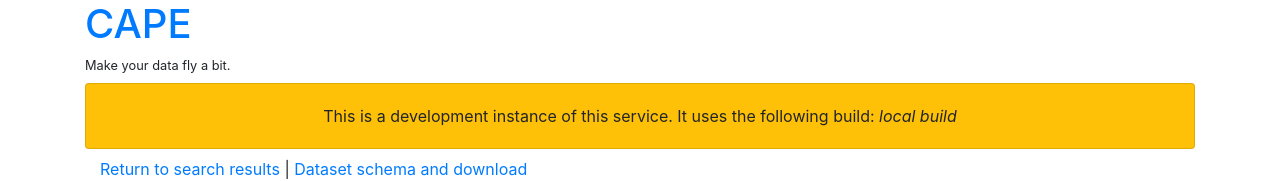
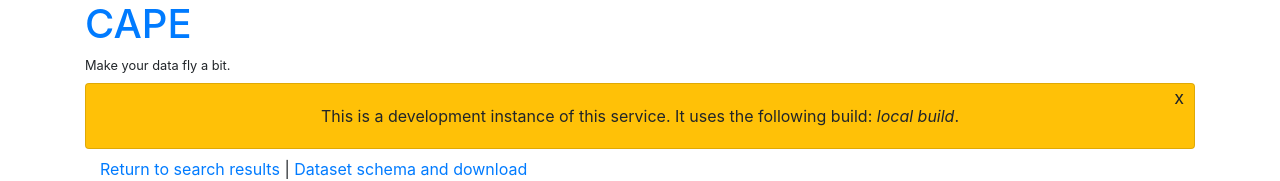
Before and after one commit to CAPE-js/cape-core, a Vue app: page / in a window 1280 px wide. Shown: the top 181 px of the page. Built offline with nearby package versions, Linux system fonts and the light colour scheme.

Commit message:
Warning dialog is closable.

```diff
--- a/src/components/NonProdWarning.vue
+++ b/src/components/NonProdWarning.vue
@@ -6,8 +6,13 @@
     <div class="col">
       <div class="card bg-warning my-2">
         <div class="card-body text-center">
-          This is a {{ environmentDescription }} instance of this service. It uses the following build: <em>{{ buildId }}</em>
+          This is a {{ environmentDescription }} instance of this service. It uses the following build: <em>{{ buildId }}</em>.
         </div>
+        <span
+          class="dismissable"
+          title="Hide this message"
+          @click="close"
+        >x</span>
       </div>
     </div>
   </div>
@@ -19,6 +24,12 @@ import { useEnvironmentStore } from '../stores/environmentStore'
 import { mapState } from 'pinia'
 
 export default {
+
+  data() {
+    return {
+        closed: false
+      }
+    },
 
   computed: {
 
@@ -38,11 +49,29 @@ export default {
       }
     },
 
-    showWarning: (store) => {
-      return store.appStatus != "prod";
+    showWarning(state) {
+      return !this.closed && state.appStatus != "prod";
     }
+  },
 
+  methods: {
+    close() {
+      this.closed = true;
+    }
   }
+
+
 }
 
+
 </script>
+
+<style scoped>
+.dismissable {
+  position: absolute;
+  right: 10px;
+  top: 0;
+  font-size: large;
+  cursor: pointer;
+}
+</style>
```
